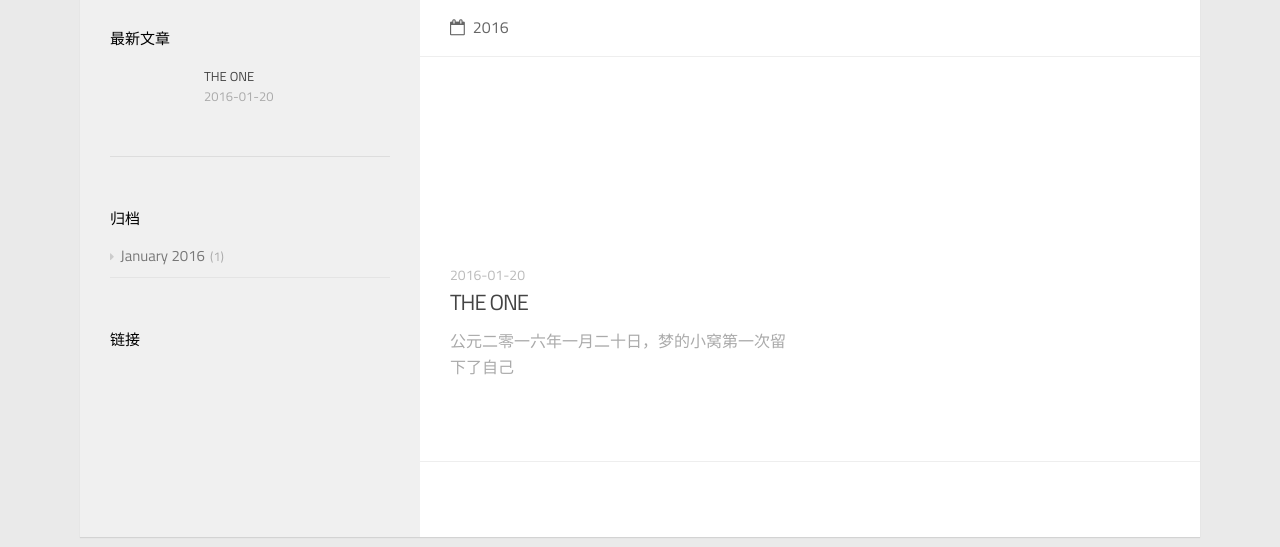
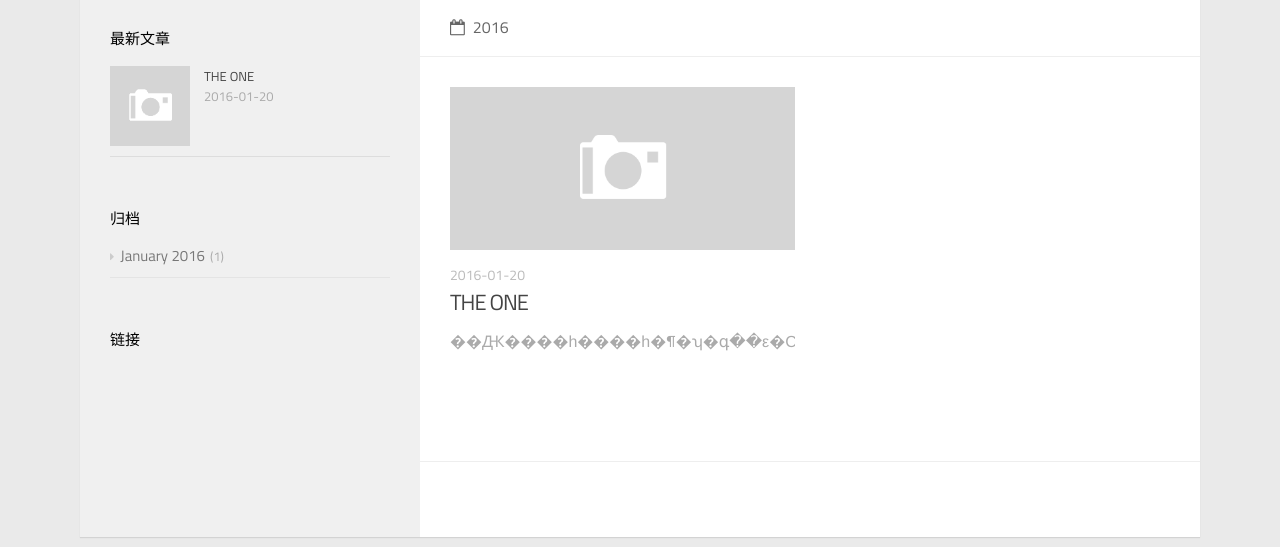
Before and after one commit to beliefluo/beliefluo.github.io, a plain HTML site: page archives/2016/01/index.html in a window 1280 px wide. Shown: the part 253-800 px from the top of the page. Drawn offline with Linux system fonts and the light colour scheme.

Commit message:
Site updated: 2016-01-20 21:07:51

```diff
--- a/archives/2016/01/index.html
+++ b/archives/2016/01/index.html
@@ -113,7 +113,7 @@
         <a href="/2016/01/20/THE-ONE/" class="thumbnail">
 
 
-        <span style="background-image:url(/2016/01/20/THE-ONE/The)" alt="THE ONE" class="thumbnail-image"></span>
+        <span class="thumbnail-image thumbnail-none"></span>
 
 </a>
 
@@ -131,7 +131,8 @@
 
 
         <p class="article-excerpt">
-            &#x516C;&#x5143;&#x4E8C;&#x96F6;&#x4E00;&#x516D;&#x5E74;&#x4E00;&#x6708;&#x4E8C;&#x5341;&#x65E5;&#xFF0C;&#x68A6;&#x7684;&#x5C0F;&#x7A9D;&#x7B2C;&#x4E00;&#x6B21;&#x7559;&#x4E0B;&#x4E86;&#x81EA;&#x5DF1;
+
+&#xFFFD;&#xFFFD;&#x52A;&#xFFFD;&#xFFFD;&#xFFFD;&#xFFFD;&#x4BB;&#xFFFD;&#xFFFD;&#xFFFD;&#xFFFD;&#x4BB;&#xFFFD;&#xB6;&#xFFFD;&#x2AE;&#xFFFD;&#x563;&#xFFFD;&#xFFFD;&#x3B5;&#xFFFD;&#x421;&#xFFFD;&#x475;&
         </p>
     </div>
 </article>
@@ -218,7 +219,7 @@
                             <a href="/2016/01/20/THE-ONE/" class="thumbnail">
 
 
-        <span style="background-image:url(/2016/01/20/THE-ONE/The)" alt="THE ONE" class="thumbnail-image"></span>
+        <span class="thumbnail-image thumbnail-none"></span>
 
 </a>
                         </div>
```
Also changed, not shown: 2016/01/20/THE-ONE/index.html (+8 -8 lines), archives/2016/index.html (+4 -3 lines), archives/index.html (+4 -3 lines), index.html (+4 -3 lines).
